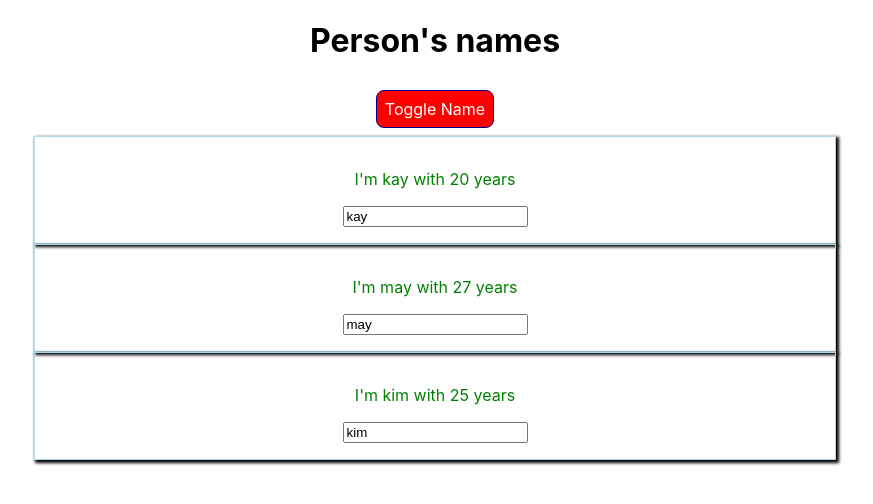
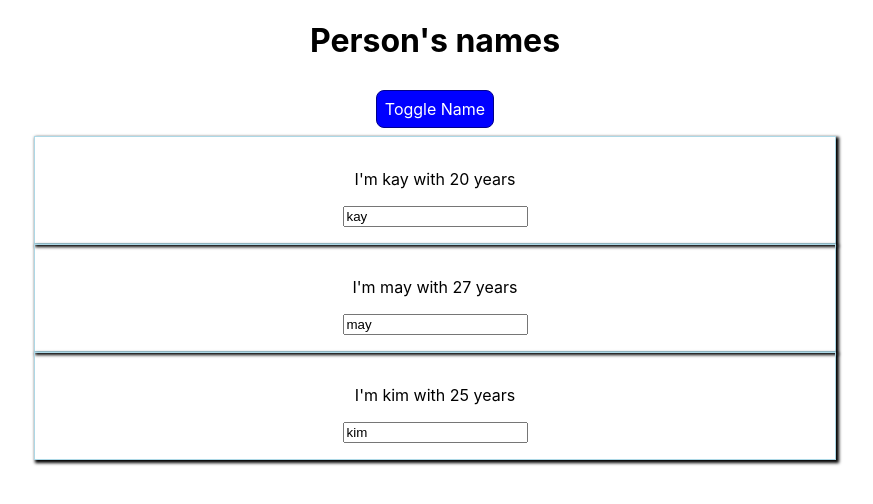
Before and after one commit to Charitie/react-hook-redux, a React (Create React App) app: page / in a window 1280 px wide. Both pictures are taken after a click on the button "Toggle Name". Shown: the top 504 px of the page, without its empty margins (205-1078 px from the left). Built offline with nearby package versions, Linux system fonts and the light colour scheme.

Commit message:
using css modules

```diff
--- a/src/App.css
+++ b/src/App.css
@@ -10,3 +10,20 @@
   font-weight: bold;
   font-family: 'Segoe UI', Tahoma, Geneva, Verdana, sans-serif;
 }
+
+.button {
+
+  background-color: blue;
+  font: inherit;
+  border: 1px solid darkblue;
+  padding: 8px;
+  cursor: pointer;
+  margin: 8px;
+  border-radius: 8px;
+  color: #fff;
+}
+
+.button:hover {
+  background-color: lightblue;
+  color: black
+}
--- a/src/App.js
+++ b/src/App.js
@@ -1,23 +1,10 @@
 import React, { Component } from 'react';
 import './App.css';
 import Person from './Person/Person';
-import styled from 'styled-components';
+// import styled from 'styled-components';
 // import Radium, { StyleRoot } from 'radium';
 
-const StyleButton = styled.button`
-  background-color: ${props => props.alt ? 'red' : 'blue'};
-  font: inherit;
-  border: 1px solid darkblue;
-  padding: 8px;
-  cursor: pointer;
-  margin: 8px;
-  border-radius: 8px;
-  color: #fff;
-    &:hover {
-      background-color: ${props => props.alt ? 'pink' : 'green'};
-      color: ${props => props.alt ? 'black' : 'yellow'};
-    }
-`
+
 class App extends Component{
   state = {
     persons: [
@@ -114,11 +101,12 @@ class App extends Component{
       // <StyleRoot>
         <div className="App">
           <h1 className={classNames.join(' ')}>Person's names</h1>
-          <StyleButton
+          <button
+            className='button'
             alt={this.state.showPersons}
             onClick={this.togglePersonsHandler}
             style={myStyle}
-            >Toggle Name</StyleButton>
+            >Toggle Name</button>
           {persons}
         </div>
       // </StyleRoot>
--- a/src/Person/Person.css
+++ b/src/Person/Person.css
@@ -1,11 +1,11 @@
-/* .person {
+.person {
   width: 60%;;
   margin: auto;
   border: 1px solid lightblue;
   box-shadow: 2px 2px 3px 1px #000;
   padding: 16px;
   text-align: center;
-} */
+}
 
 /* button {
   background-color: blue;
--- a/src/Person/Person.js
+++ b/src/Person/Person.js
@@ -4,27 +4,27 @@ import styled from 'styled-components';
 
 // import Radium from 'radium';
 
-const StyledDiv = styled.div`
+// const StyledDiv = styled.div`
 
-    width: 60%;
-    margin: auto;
-    border: 1px solid lightblue;
-    box-shadow: 2px 2px 3px 1px #000;
-    padding: 16px;
-    text-align: center;
-    color: green;
-`
+//     width: 60%;
+//     margin: auto;
+//     border: 1px solid lightblue;
+//     box-shadow: 2px 2px 3px 1px #000;
+//     padding: 16px;
+//     text-align: center;
+//     color: green;
+// `
 
 const Person = (props) => {
 
   return (
-    // <div className="person" style={personStyle} >
-    <StyledDiv>
+    <div className="person"
+    //  style={personStyle}
+     >
       <p onClick={props.click}> I'm {props.name} with {props.age} years</p>
       <p>{props.children}</p>
       <input type="text" onChange={props.changed} value={props.name}/>
-    </StyledDiv>
-    // </div>
+    </div>
   );
 }
 
```
